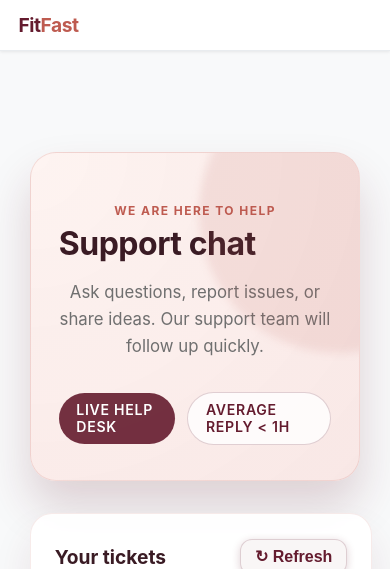
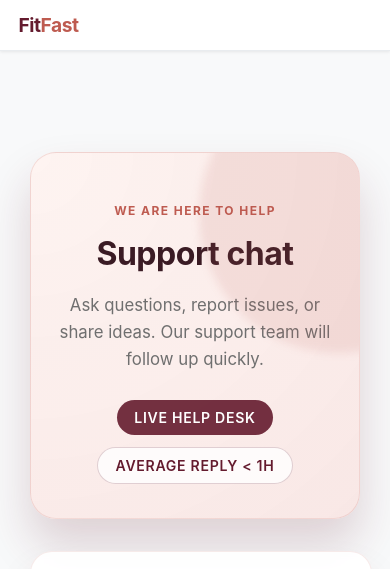
Before and after one commit to ranaraad/FitFast-FYP, a React app in the folder fitfast/frontend/: page /support in a window 390 px wide. Shown: the top 569 px of the page. Built offline with nearby package versions, Linux system fonts and the light colour scheme; no server answers; the HTML template or start-up script is replaced by a standard one.

Commit message:
fixed text alignmnt

```diff
--- a/fitfast/frontend/src/index.css
+++ b/fitfast/frontend/src/index.css
@@ -179,9 +179,11 @@ body {
   border-radius: 26px;
   padding: 2.75rem 3rem;
   display: flex;
-  justify-content: space-between;
-  align-items: center;
-  gap: 2rem;
+  flex-direction: column;
+  align-items: center;
+  justify-content: center;
+  text-align: center;
+  gap: 1.75rem;
   background: radial-gradient(circle at top left, rgba(255, 245, 242, 0.9), rgba(248, 231, 229, 0.95)),
     linear-gradient(120deg, rgba(100, 27, 46, 0.08), rgba(190, 91, 80, 0.08));
   border: 1px solid rgba(190, 91, 80, 0.16);
@@ -210,15 +212,28 @@ body {
 .support-hero p.muted {
   max-width: 520px;
   font-size: 1.05rem;
+  margin: 0 auto;
+}
+
+.support-hero > div:first-child {
+  display: flex;
+  flex-direction: column;
+  gap: 0.65rem;
+  align-items: center;
+  text-align: center;
+  max-width: 560px;
+  margin: 0 auto;
 }
 
 .support-meta {
   position: relative;
   z-index: 1;
   display: flex;
-  flex-direction: column;
+  flex-direction: row;
+  flex-wrap: wrap;
   gap: 0.75rem;
-  align-items: flex-end;
+  align-items: center;
+  justify-content: center;
 }
 
 .pill {
@@ -551,14 +566,11 @@ body {
   }
 
   .support-hero {
-    flex-direction: column;
-    align-items: flex-start;
+    padding: 2.35rem 2.25rem;
   }
 
   .support-meta {
-    flex-direction: row;
-    align-items: center;
-    justify-content: flex-start;
+    justify-content: center;
   }
 
   .support-layout {
@@ -619,8 +631,10 @@ body {
   border-radius: 18px;
   padding: 2rem 2.5rem;
   display: flex;
-  align-items: center;
-  justify-content: space-between;
+  flex-direction: column;
+  align-items: center;
+  justify-content: center;
+  text-align: center;
   gap: 1.5rem;
   box-shadow: 0 10px 30px rgba(190, 91, 80, 0.08);
 }
@@ -631,9 +645,18 @@ body {
   margin-bottom: 0.35rem;
 }
 
+.order-status-hero > div:first-child {
+  display: flex;
+  flex-direction: column;
+  gap: 0.65rem;
+  align-items: center;
+  text-align: center;
+}
+
 .order-status-meta {
   display: flex;
   align-items: center;
+  justify-content: center;
   gap: 1rem;
 }
 
@@ -653,6 +676,8 @@ body {
   display: flex;
   flex-direction: column;
   gap: 0.2rem;
+  align-items: center;
+  text-align: center;
 }
 
 .order-status-grid {
@@ -3132,9 +3157,11 @@ a:hover {
 
 .cart-hero {
   display: flex;
-  justify-content: space-between;
-  align-items: stretch;
-  gap: 2rem;
+  flex-direction: column;
+  align-items: center;
+  justify-content: center;
+  text-align: center;
+  gap: 1.75rem;
   padding: 2.25rem 2.5rem;
   border-radius: 22px;
   border: 1px solid rgba(100, 27, 46, 0.12);
@@ -3162,6 +3189,9 @@ a:hover {
   flex-direction: column;
   gap: 0.75rem;
   max-width: 560px;
+  align-items: center;
+  text-align: center;
+  margin: 0 auto;
 }
 
 .cart-hero-copy h1 {
@@ -3175,6 +3205,8 @@ a:hover {
   z-index: 1;
   display: flex;
   align-items: center;
+  justify-content: center;
+  flex-wrap: wrap;
   gap: 1rem;
 }
 
@@ -3505,6 +3537,9 @@ a:hover {
   flex-direction: column;
   gap: 1rem;
   max-width: 420px;
+  align-items: center;
+  text-align: center;
+  margin: 0 auto;
 }
 
 .empty-cart-copy h3 {
@@ -3535,32 +3570,24 @@ a:hover {
 
 @media (max-width: 768px) {
   .cart-hero {
-    flex-direction: column;
-    align-items: flex-start;
     padding: 1.9rem;
-  }
-
-  .cart-hero-meta {
-    width: 100%;
-    justify-content: space-between;
   }
 
   .cart-layout {
     gap: 1.25rem;
   }
 
+  .order-summary {
+    padding: 2rem 1.6rem;
+  }
+
   .cart-item-card {
-    grid-template-columns: 1fr;
-  }
-
-  .cart-item-media img,
-  .cart-item-media .image-placeholder {
-    height: 240px;
+    grid-template-columns: 110px 1fr;
   }
 
   .empty-cart {
     grid-template-columns: 1fr;
-    padding: 2rem 1.6rem;
+    text-align: center;
   }
 
   .empty-cart-copy {
@@ -3573,10 +3600,8 @@ a:hover {
     padding: 88px 1rem 2.5rem;
   }
 
-  .cart-hero-meta {
-    flex-direction: column;
-    align-items: flex-start;
-    gap: 0.6rem;
+  .cart-item-card {
+    grid-template-columns: 1fr;
   }
 
   .cart-item-actions {
@@ -3584,11 +3609,14 @@ a:hover {
     align-items: flex-start;
   }
 
+  .cart-hero-meta {
+    flex-direction: column;
+    align-items: center;
+    gap: 0.6rem;
+  }
+
   .empty-cart-actions,
-  .cart-hero-meta .ghost-btn {
-    width: 100%;
-  }
-
+  .cart-hero-meta .ghost-btn,
   .ghost-btn,
   .primary-btn,
   .checkout-btn {
@@ -3605,9 +3633,11 @@ a:hover {
 
 .checkout-hero {
   display: flex;
-  justify-content: space-between;
+  flex-direction: column;
+  align-items: center;
+  justify-content: center;
+  text-align: center;
   gap: 1.5rem;
-  align-items: flex-start;
   margin-bottom: 1.5rem;
 }
 
@@ -3616,10 +3646,21 @@ a:hover {
   color: #1a1a1a;
 }
 
+.checkout-hero-text {
+  display: flex;
+  flex-direction: column;
+  gap: 0.65rem;
+  align-items: center;
+  text-align: center;
+  max-width: 520px;
+}
+
 .checkout-progress {
   display: flex;
   align-items: center;
+  justify-content: center;
   gap: 0.4rem;
+  flex-wrap: wrap;
 }
 
 .progress-step {
```
